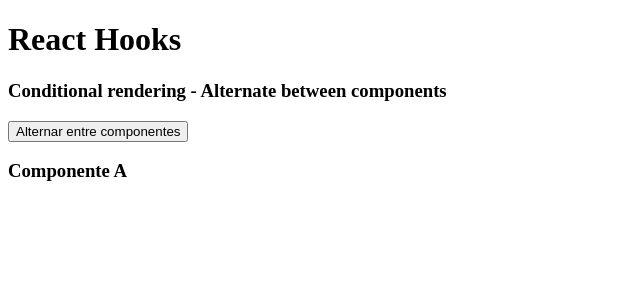
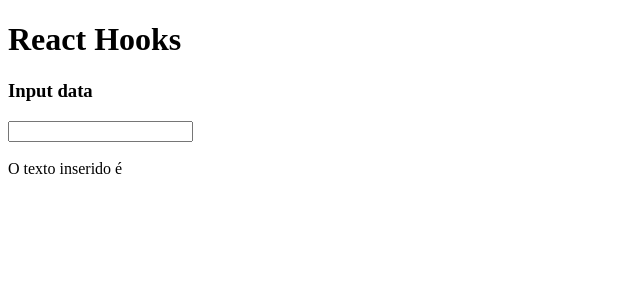
Before and after one commit to brunorodrigues10/react_next_hooks, a React (Vite) app: page / in a window 1280 px wide. Shown: the top 300 px of the page, without its empty margins (0-640 px from the left). Built offline with nearby package versions, Linux system fonts and the light colour scheme.

Commit message:
12_hooks

```diff
--- a/src/App.jsx
+++ b/src/App.jsx
@@ -10,7 +10,8 @@ import './App.css'
 // import HookState09 from "./components/UseState_09"
 // import HookState10 from "./components/UseState_10"
 // import HookState11 from "./components/UseState_11"
-import HookState12 from "./components/UseState_12"
+// import HookState12 from "./components/UseState_12"
+import HookState13 from "./components/UseState_13"
 
 
 function App() {
@@ -28,7 +29,8 @@ function App() {
       {/* <HookState09 /> */}
       {/* <HookState10 /> */}
       {/* <HookState11 /> */}
-      <HookState12 />
+      {/* <HookState12 /> */}
+      <HookState13 />
     </>
   )
 }
--- /dev/null
+++ b/src/components/UseState_13.jsx
@@ -0,0 +1,17 @@
+import { useState } from "react"
+
+export default () => {
+
+    const [text, setText] = useState("");
+
+    return (
+        <>
+            <h3>Input data</h3>
+            <input type="text" value={text} onChange={(e) => setText(e.target.value)} />
+            <p>{text}</p>
+            <h3>{text}</h3>
+            <p>O texto inserido é {text}</p>
+        </>
+
+    )
+}
```
